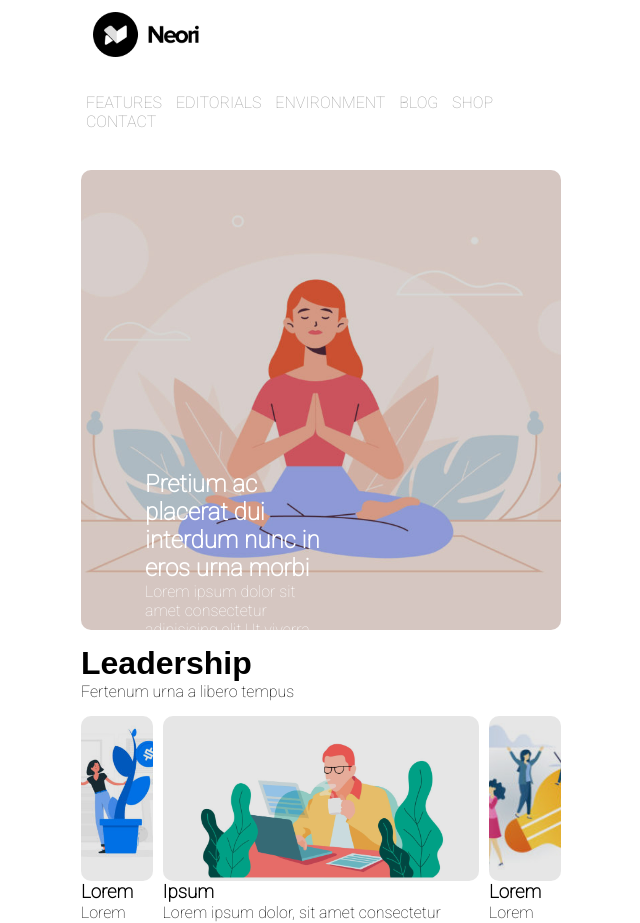
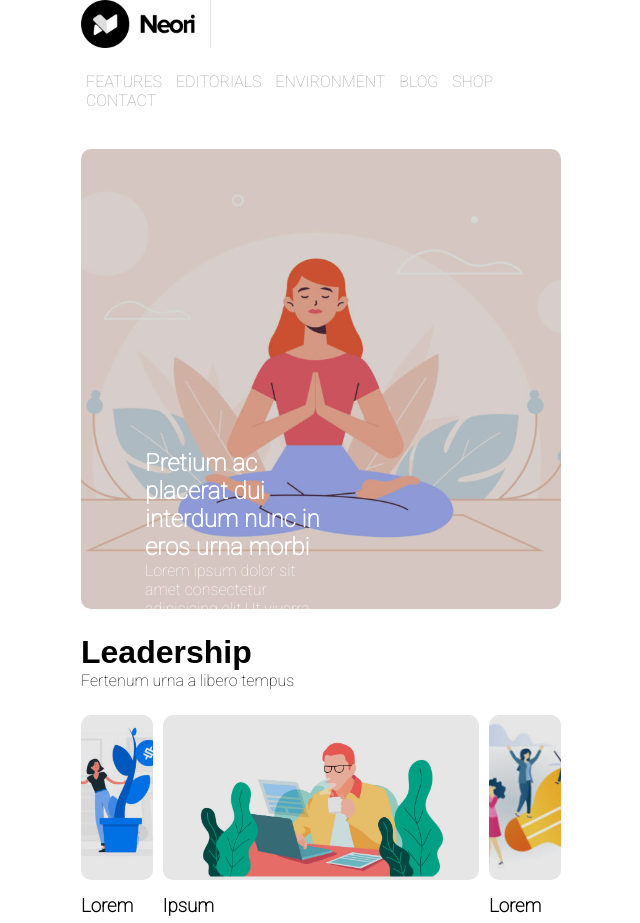
Before and after one commit to ItzArima/htmlcss-wp, a plain HTML site: page index.html in a window 1280 px wide. Shown: the top 923 px of the page, without its empty margins (319-959 px from the left). Drawn offline with Linux system fonts and the light colour scheme.

Commit message:
esercizio completato e rivisto

```diff
--- a/style.css
+++ b/style.css
@@ -25,7 +25,7 @@ body{
 }
 
 .title{
-    padding: 15px 0;
+    padding: 25px 0;
 }
  .table-container{
     height: 500px;
@@ -52,7 +52,8 @@ body{
 
 .logo-img{
     width: 130px;
-    padding: 0.75rem;
+    border-right: 1px solid #e5e5e5;
+    padding-right: 15px;
 }
 
 .int-img{
@@ -126,3 +127,7 @@ h1{
     font-weight: bold;
     font-family: sans-serif;
 }
+
+h3{
+    padding: 15px 0 13px 0;
+}
```
